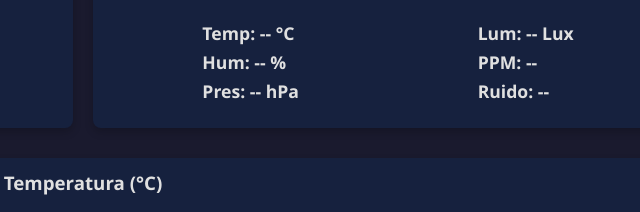
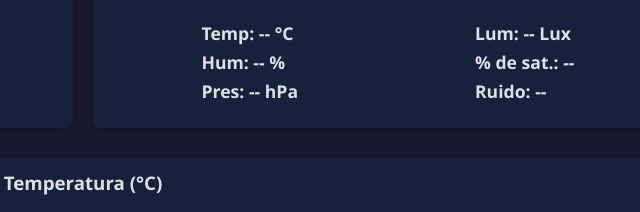
Before and after one commit to Tommyv028/ESP-ProyectoFinal-WebApp, a plain HTML site: page index.html in a window 1280 px wide. Shown: the part 174-386 px from the top of the page, 557-1197 px from the left. Drawn offline with nearby package versions, Linux system fonts and the light colour scheme; no server answers.

Commit message:
Update index.html

```diff
--- a/index.html
+++ b/index.html
@@ -31,7 +31,7 @@
                     </div>
                     <div>
                         <p>Lum: <span id="last-lux">--</span> Lux</p>
-                        <p>PPM: <span id="last-ppm">--</span></p>
+                        <p>% de sat.: <span id="last-ppm">--</span></p>
                         <p>Ruido: <span id="last-noise">--</span></p>
                     </div>
                 </div>
```
